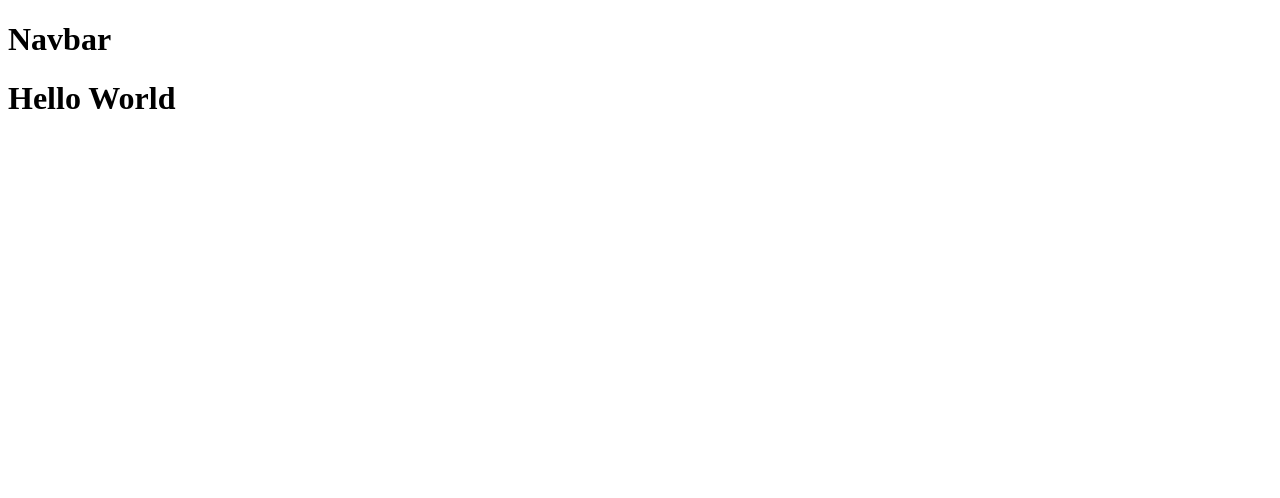
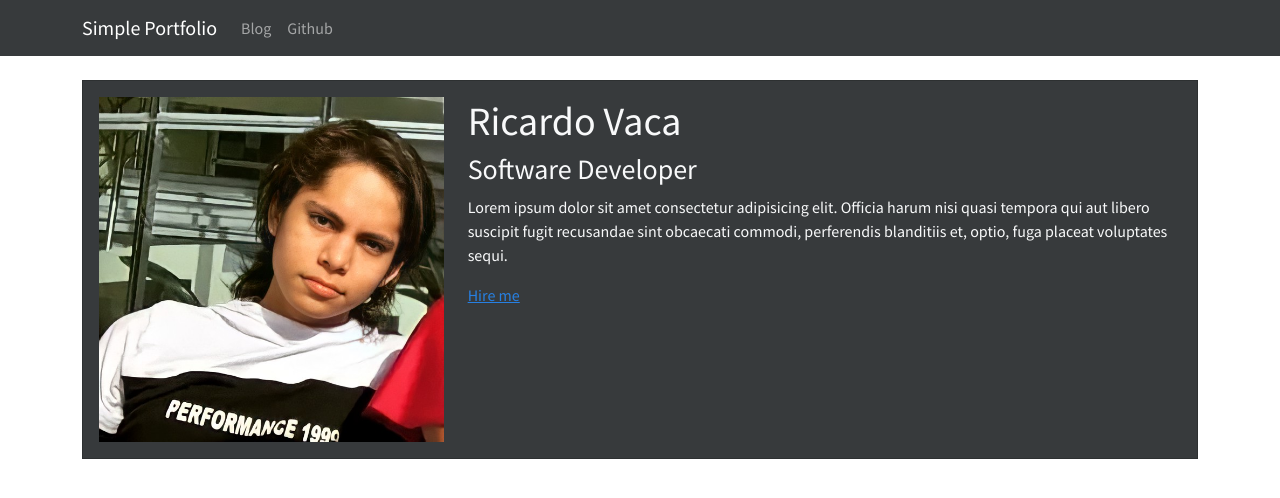
Before and after one commit to Ricardo-VP/portfolio-nextjs, a Next.js app: page / in a window 1280 px wide. Shown: the top 498 px of the page. Built offline with nearby package versions, Linux system fonts and the light colour scheme.

Commit message:
Adding header with bootswatch 🔥

```diff
--- a/components/Layout.js
+++ b/components/Layout.js
@@ -3,7 +3,7 @@ import Navbar from "./Navbar";
 const Layout = ({ children }) => (
   <>
     <Navbar />
-    {children}
+    <main className="container py-4">{children}</main>
   </>
 );
 
--- a/components/Navbar.js
+++ b/components/Navbar.js
@@ -1,3 +1,38 @@
-const Navbar = () => <h1>Navbar</h1>;
+import Link from "next/link";
+
+const Navbar = () => (
+  <nav className="navbar navbar-expand-lg navbar-dark bg-dark">
+    <div className="container">
+      <Link href="/">
+        <a className="navbar-brand">Simple Portfolio</a>
+      </Link>
+      <button
+        className="navbar-toggler"
+        type="button"
+        data-toggle="collapse"
+        data-target="#navbarNav"
+        aria-controls="navbarNav"
+        aria-expanded="false"
+        aria-label="Toggle navigation"
+      >
+        <span className="navbar-toggler-icon"></span>
+      </button>
+      <div className="collapse navbar-collapse" id="navbarNav">
+        <ul className="navbar-nav ml-auto">
+          <li className="nav-item">
+            <Link href="/blog">
+              <a className="nav-link">Blog</a>
+            </Link>
+          </li>
+          <li className="nav-item">
+            <Link href="/github">
+              <a className="nav-link">Github</a>
+            </Link>
+          </li>
+        </ul>
+      </div>
+    </div>
+  </nav>
+);
 
 export default Navbar;
--- a/package.json
+++ b/package.json
@@ -10,6 +10,7 @@
   "author": "",
   "license": "ISC",
   "dependencies": {
+    "bootswatch": "^5.1.3",
     "next": "^12.1.6",
     "react": "^18.1.0",
     "react-dom": "^18.1.0"
--- /dev/null
+++ b/pages/_app.js
@@ -0,0 +1,7 @@
+import "bootswatch/dist/cosmo/bootstrap.min.css";
+
+function MyApp({ Component, pageProps }) {
+  return <Component {...pageProps} />;
+}
+
+export default MyApp;
--- a/pages/index.js
+++ b/pages/index.js
@@ -2,7 +2,29 @@ import Layout from "../components/Layout";
 
 const Index = () => (
   <Layout>
-    <h1>Hello World</h1>
+    {/** Header Card */}
+    <header className="row">
+      <div className="col-md-12">
+        <div className="card card-body bg-secondary text-light">
+          <div className="row">
+            <div className="col-md-4">
+              <img src="profile.jpg" alt="" className="img-fluid" />
+            </div>
+            <div className="col-md-8">
+              <h1>Ricardo Vaca</h1>
+              <h3>Software Developer</h3>
+              <p>
+                Lorem ipsum dolor sit amet consectetur adipisicing elit. Officia
+                harum nisi quasi tempora qui aut libero suscipit fugit
+                recusandae sint obcaecati commodi, perferendis blanditiis et,
+                optio, fuga placeat voluptates sequi.
+              </p>
+              <a href="">Hire me</a>
+            </div>
+          </div>
+        </div>
+      </div>
+    </header>
   </Layout>
 );
 
```
Also changed, not shown: public/profile.jpg (added).
